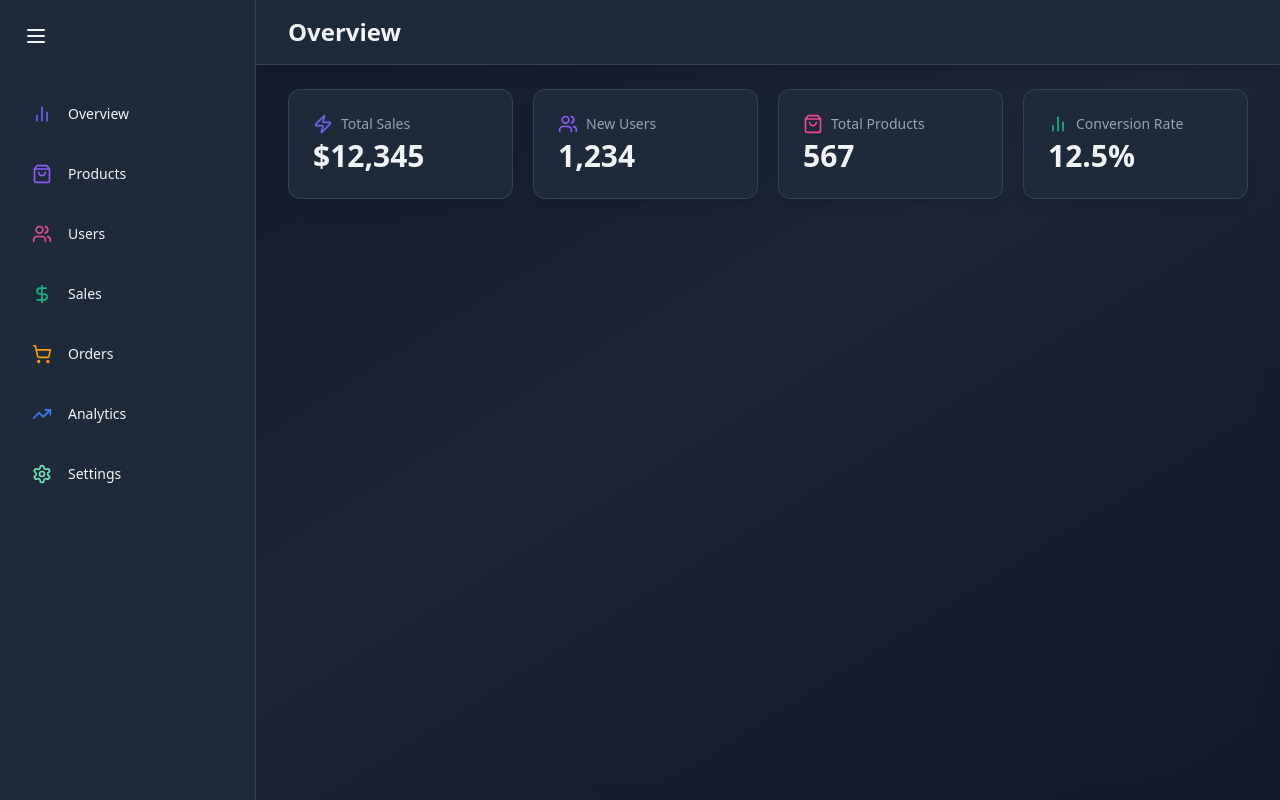
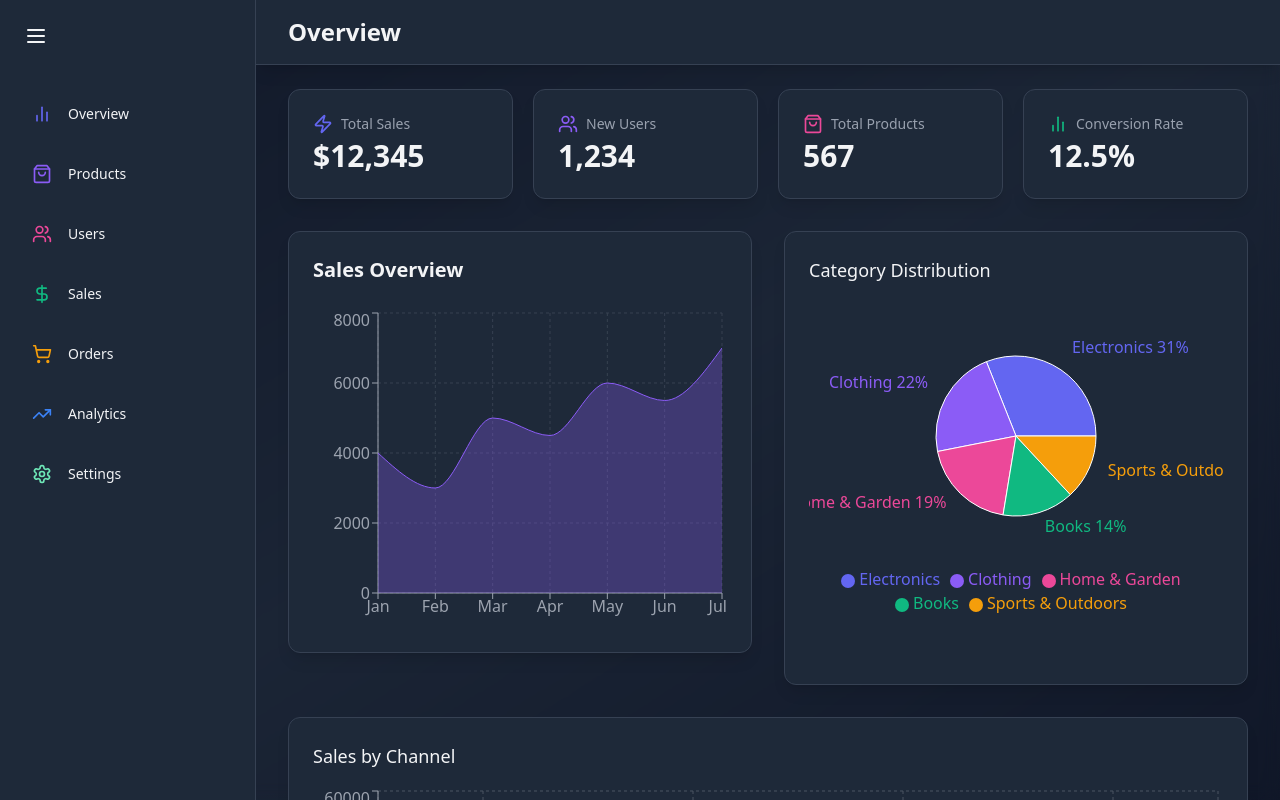
Before and after one commit to zainabkhan431/admin-dashboard, a React (Vite) app: page / in a window 1280 px wide. Built offline with nearby package versions, Linux system fonts and the light colour scheme.

Commit message:
overview page completed

```diff
--- /dev/null
+++ b/src/Components/overview/CategoryDistributionChart.jsx
@@ -0,0 +1,56 @@
+/* eslint-disable no-unused-vars */
+
+import { motion } from "framer-motion";
+import { PieChart, Pie, Cell, Tooltip, ResponsiveContainer, Legend } from "recharts";
+
+const categoryData = [
+	{ name: "Electronics", value: 4500 },
+	{ name: "Clothing", value: 3200 },
+	{ name: "Home & Garden", value: 2800 },
+	{ name: "Books", value: 2100 },
+	{ name: "Sports & Outdoors", value: 1900 },
+];
+
+const COLORS = ["#6366F1", "#8B5CF6", "#EC4899", "#10B981", "#F59E0B"];
+
+const CategoryDistributionChart = () => {
+	return (
+		<motion.div
+			className='bg-gray-800 bg-opacity-50 backdrop-blur-md shadow-lg rounded-xl p-6 border border-gray-700'
+			initial={{ opacity: 0, y: 20 }}
+			animate={{ opacity: 1, y: 0 }}
+			transition={{ delay: 0.3 }}
+		>
+			<h2 className='text-lg font-medium mb-4 text-gray-100'>Category Distribution</h2>
+			<div className='h-80'>
+				<ResponsiveContainer width={"100%"} height={"100%"}>
+					<PieChart>
+						<Pie
+							data={categoryData}
+							cx={"50%"}
+							cy={"50%"}
+							labelLine={false}
+							outerRadius={80}
+							fill='#8884d8'
+							dataKey='value'
+							label={({ name, percent }) => `${name} ${(percent * 100).toFixed(0)}%`}
+						>
+							{categoryData.map((entry, index) => (
+								<Cell key={`cell-${index}`} fill={COLORS[index % COLORS.length]} />
+							))}
+						</Pie>
+						<Tooltip
+							contentStyle={{
+								backgroundColor: "rgba(31, 41, 55, 0.8)",
+								borderColor: "#4B5563",
+							}}
+							itemStyle={{ color: "#E5E7EB" }}
+						/>
+						<Legend />
+					</PieChart>
+				</ResponsiveContainer>
+			</div>
+		</motion.div>
+	);
+};
+export default CategoryDistributionChart;
--- /dev/null
+++ b/src/Components/overview/SalesChannelChart.jsx
@@ -0,0 +1,50 @@
+/* eslint-disable no-unused-vars */
+
+import { motion } from "framer-motion";
+import { BarChart, Bar, XAxis, YAxis, CartesianGrid, Tooltip, ResponsiveContainer, Legend, Cell } from "recharts";
+
+const COLORS = ["#6366F1", "#8B5CF6", "#EC4899", "#10B981", "#F59E0B"];
+
+const SALES_CHANNEL_DATA = [
+	{ name: "Website", value: 45600 },
+	{ name: "Mobile App", value: 38200 },
+	{ name: "Marketplace", value: 29800 },
+	{ name: "Social Media", value: 18700 },
+];
+
+const SalesChannelChart = () => {
+	return (
+		<motion.div
+			className='bg-gray-800 bg-opacity-50 backdrop-blur-md shadow-lg rounded-xl p-6 lg:col-span-2 border border-gray-700'
+			initial={{ opacity: 0, y: 20 }}
+			animate={{ opacity: 1, y: 0 }}
+			transition={{ delay: 0.4 }}
+		>
+			<h2 className='text-lg font-medium mb-4 text-gray-100'>Sales by Channel</h2>
+
+			<div className='h-80'>
+				<ResponsiveContainer>
+					<BarChart data={SALES_CHANNEL_DATA}>
+						<CartesianGrid strokeDasharray='3 3' stroke='#4B5563' />
+						<XAxis dataKey='name' stroke='#9CA3AF' />
+						<YAxis stroke='#9CA3AF' />
+						<Tooltip
+							contentStyle={{
+								backgroundColor: "rgba(31, 41, 55, 0.8)",
+								borderColor: "#4B5563",
+							}}
+							itemStyle={{ color: "#E5E7EB" }}
+						/>
+						<Legend />
+						<Bar dataKey={"value"} fill='#8884d8'>
+							{SALES_CHANNEL_DATA.map((entry, index) => (
+								<Cell key={`cell-${index}`} fill={COLORS[index % COLORS.length]} />
+							))}
+						</Bar>
+					</BarChart>
+				</ResponsiveContainer>
+			</div>
+		</motion.div>
+	);
+};
+export default SalesChannelChart;
--- /dev/null
+++ b/src/Components/overview/SalesOverview.jsx
@@ -0,0 +1,49 @@
+/* eslint-disable no-unused-vars */
+
+import { motion } from "framer-motion";
+import { AreaChart, Area, XAxis, YAxis, CartesianGrid, Tooltip, ResponsiveContainer } from "recharts";
+import { useState } from "react";
+
+const monthlySalesData = [
+	{ month: "Jan", sales: 4000 },
+	{ month: "Feb", sales: 3000 },
+	{ month: "Mar", sales: 5000 },
+	{ month: "Apr", sales: 4500 },
+	{ month: "May", sales: 6000 },
+	{ month: "Jun", sales: 5500 },
+	{ month: "Jul", sales: 7000 },
+];
+
+const SalesOverviewChart = () => {
+
+	return (
+		<motion.div
+			className='bg-gray-800 bg-opacity-50 backdrop-blur-md shadow-lg rounded-xl p-6 border border-gray-700 mb-8'
+			initial={{ opacity: 0, y: 20 }}
+			animate={{ opacity: 1, y: 0 }}
+			transition={{ delay: 0.2 }}
+		>
+			<div className='flex items-center justify-between mb-6'>
+				<h2 className='text-xl font-semibold text-gray-100'>Sales Overview</h2>
+
+
+			</div>
+
+			<div className='w-full h-80'>
+				<ResponsiveContainer>
+					<AreaChart data={monthlySalesData}>
+						<CartesianGrid strokeDasharray='3 3' stroke='#374151' />
+						<XAxis dataKey='month' stroke='#9CA3AF' />
+						<YAxis stroke='#9CA3AF' />
+						<Tooltip
+							contentStyle={{ backgroundColor: "rgba(31, 41, 55, 0.8)", borderColor: "#4B5563" }}
+							itemStyle={{ color: "#E5E7EB" }}
+						/>
+						<Area type='monotone' dataKey='sales' stroke='#8B5CF6' fill='#8B5CF6' fillOpacity={0.3} />
+					</AreaChart>
+				</ResponsiveContainer>
+			</div>
+		</motion.div>
+	);
+};
+export default SalesOverviewChart;
--- a/src/pages/OverviewPage.jsx
+++ b/src/pages/OverviewPage.jsx
@@ -3,6 +3,10 @@
 import React from 'react'
 import Header from '../Components/Common/Header';
 import StatCard from "../Components/Common/StatCard"
+import SalesOverview from "../Components/overview/SalesOverview";
+import CategoryDistributionChart from "../Components/overview/CategoryDistributionChart";
+import SalesChannelChart from "../Components/overview/SalesChannelChart";
+
 import { motion } from 'framer-motion';
 import { BarChart2, ShoppingBag, Users, Zap } from 'lucide-react'
 const OverviewPage = () => {
@@ -10,7 +14,6 @@
     <div className='flex-1 overflow-auto relative z-10'>
       <Header title={'Overview'}/>
       <main className='max-w-7xl mx-auto py-6 px-4 lg:px-8'>
-				{/* STATS */}
 				<motion.div
 					className='grid grid-cols-1 gap-5 sm:grid-cols-2 lg:grid-cols-4 mb-8'
 					initial={{ opacity: 0, y: 20 }}
@@ -22,6 +25,12 @@
 					<StatCard name='Total Products' icon={ShoppingBag} value='567' color='#EC4899' />
 					<StatCard name='Conversion Rate' icon={BarChart2} value='12.5%' color='#10B981' />
 				</motion.div>
+                <div className='grid grid-cols-1 lg:grid-cols-2 gap-8'>
+					<SalesOverview/>
+                    <CategoryDistributionChart />
+					<SalesChannelChart />
+
+				</div>
                 </main>
     </div>
   )
```
